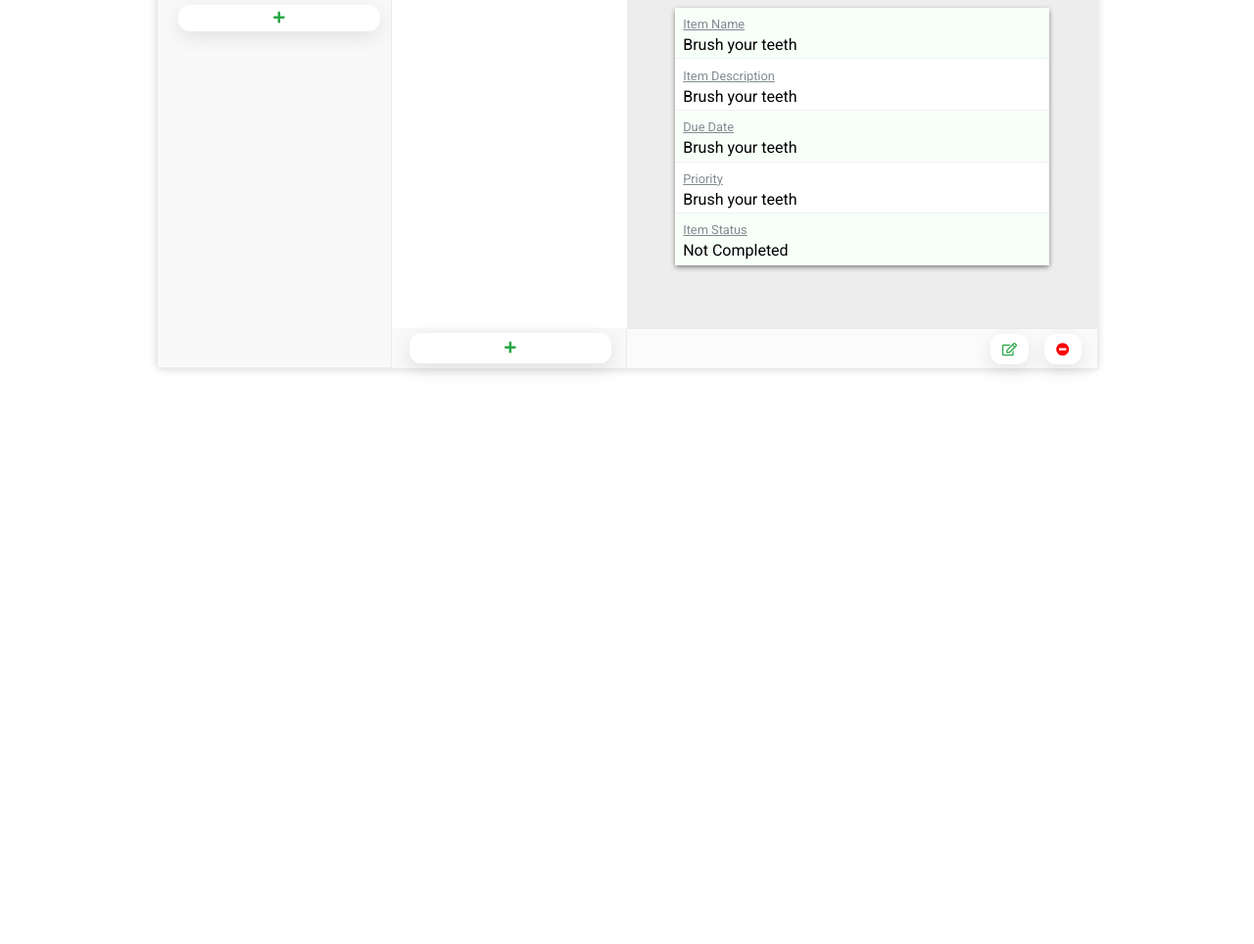
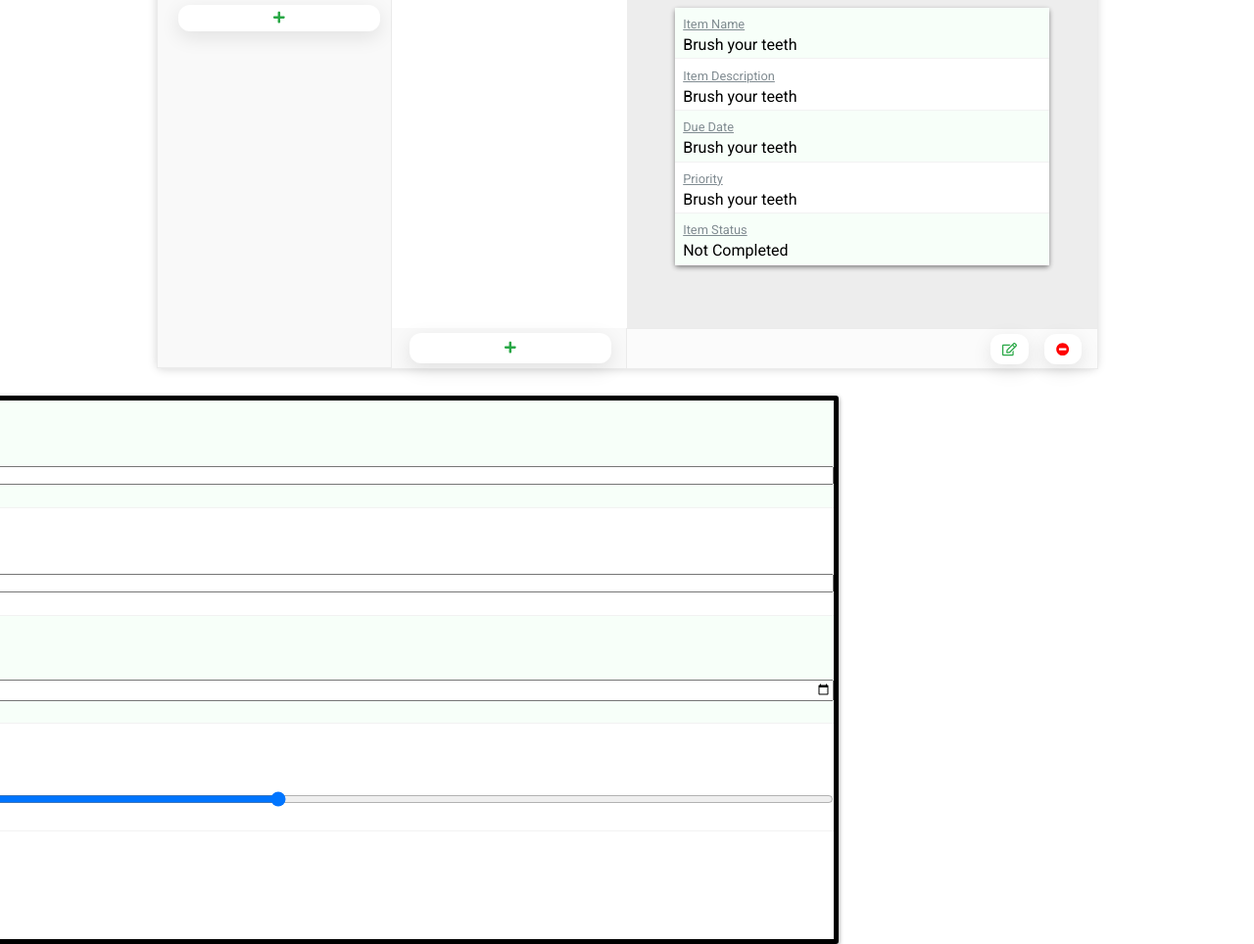
Before and after one commit to Mhmd-S/to-doList, a website built with webpack: page dist/index.html in a window 1280 px wide. Shown: the part 135-1099 px from the top of the page at 98% size. Before the commit the page ends 800 px from the top, so only its background shows below. Built offline with nearby package versions, Linux system fonts and the light colour scheme.

Commit message:
Started with the html and css for Input Form

```diff
--- a/src/css/formStyle.css
+++ b/src/css/formStyle.css
@@ -0,0 +1,27 @@
+.inputWrap {
+    width: 100%;
+    height: 100%;
+    padding: 1.75rem;
+    display: flex;
+    flex-direction: column;
+    align-items: center;
+}
+
+
+
+.itemInput {
+    position: absolute;
+    width: 90%;
+    height: 70%;
+    border-radius: 3px;
+    box-shadow: 0px 2px 5px rgba(0, 0, 0, 0.459);
+    background-color: #ffffff;
+    display: flex;
+    flex-direction: column;
+    text-align: left;
+    border: 5px solid;
+}
+
+.itemInput > :nth-child(odd) {
+    background-color: #f7fff9;
+}
```
Also changed, not shown: dist/index.html.
